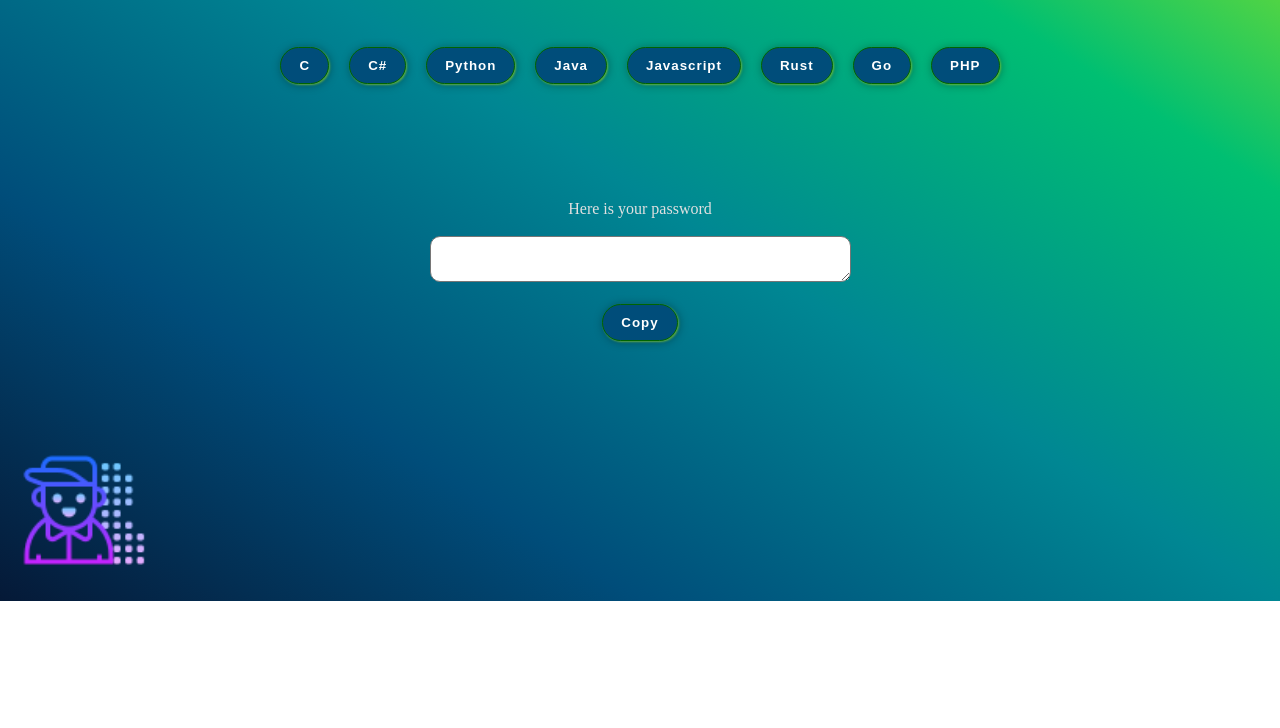
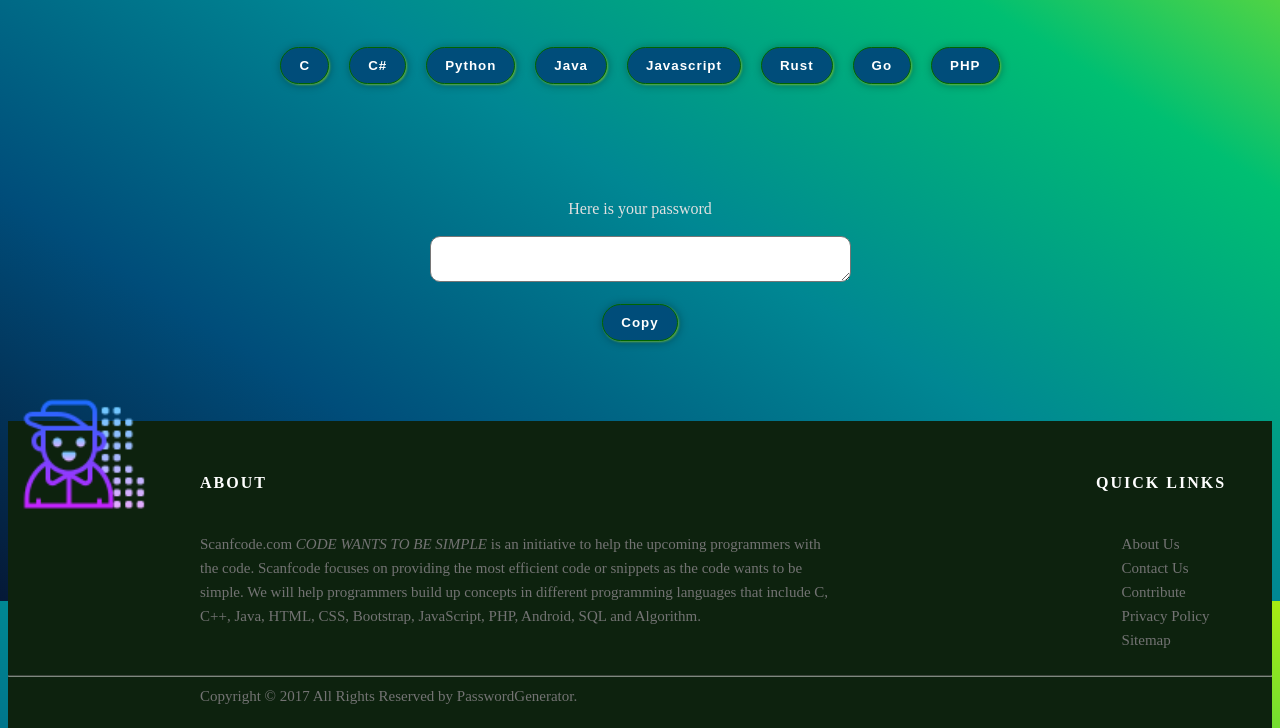
Before and after one commit to this8/password-generators, a plain HTML site: page index.html in a window 1280 px wide. Shown: the part 215-943 px from the top of the page. Before the commit the page ends 816 px from the top, so only its background shows below. Drawn offline with Linux system fonts and the light colour scheme.

Commit message:
Footer
Add footer and align items

```diff
--- a/index.html
+++ b/index.html
@@ -10,16 +10,133 @@
             background-image: linear-gradient(to right top, #051937, #004d7a, #008793, #00bf72, #a8eb12);
             height: 100vh;
         }
+
+        .row{
+            display: flex;
+        }
+
+        .about{
+            width: 50vw;
+            padding-left: 15vw;
+            padding-right: 20vw;
+        }
+        .quicklinks a{
+            text-decoration: none;
+            background-color: rgba(165, 42, 42, 0);
+            margin-left: 2vw;
+            padding: 0;
+            line-height: 20px;
+        }
+
+
+        .copyright-text{
+            padding-left: 15vw;
+        }
+
+        .copyright-text a{
+            padding: 0%;
+            background-color: #004d7a00;
+        }
+
+
+        .site-footer
+        {
+            position: relative;
+            bottom: 0;
+            z-index: -1;
+            top: 10vh;
+          background-color:#0d220e;
+          padding:45px 0 20px;
+          font-size:15px;
+          line-height:24px;
+          color:#737373;
+        }
+        .site-footer hr
+        {
+          border-top-color:#bbb;
+          opacity:0.5
+        }
+        .site-footer hr.small
+        {
+          margin:20px 0
+        }
+        .site-footer h6
+        {
+          color:#fff;
+          font-size:16px;
+          text-transform:uppercase;
+          margin-top:5px;
+          letter-spacing:2px
+        }
+        .site-footer a
+        {
+          color:#737373;
+        }
+        .site-footer a:hover
+        {
+          color:#3366cc;
+          text-decoration:none;
+        }
+        .footer-links
+        {
+          padding-left:0;
+          list-style:none
+        }
+        .footer-links li
+        {
+          display:block
+        }
+        .footer-links a
+        {
+          color:#737373
+        }
+        .footer-links a:active,.footer-links a:focus,.footer-links a:hover
+        {
+          color:#3366cc;
+          text-decoration:none;
+        }
+        .footer-links.inline li
+        {
+          display:inline-block
+        }
+
+        .copyright-text
+        {
+          margin:0
+        }
+        @media (max-width:991px)
+        {
+          .site-footer [class^=col-]
+          {
+            margin-bottom:30px
+          }
+        }
+        @media (max-width:767px)
+        {
+          .site-footer
+          {
+            padding-bottom:0
+          }
+          .site-footer .copyright-text,.site-footer .social-icons
+          {
+            text-align:center
+          }
+        }
+
+        @media (max-width:767px)
+        {
+          .social-icons li.title
+          {
+            display:block;
+            margin-right:0;
+            font-weight:600
+          }
+        }
+
         h1{
             text-align: center;
             color: white;
             text-shadow: 1px 1px 1px rgb(255, 0, 0), 3px 3px 5px blue;
-        }
-        img{
-            position: absolute;
-            bottom: 0;
-            height: 150px;
-
         }
 
 
@@ -91,9 +208,10 @@
             box-shadow: 1px 1px 10px rgba(0, 0, 0, 0.438);
         }
 
-        .navbar .logo {
-            cursor: pointer;
-            font-family: Lacquer;
+        .navbar .logo img{
+            width: 70px;
+            margin-top: 1vh;
+
         }
 
 
@@ -132,7 +250,16 @@
             transform: scale(1.1);
             transition: 0.5s ease-out;
             color: rgb(0, 0, 0);
-            background: rgb(168,235,18); }
+            background: rgb(168,235,18);
+        }
+
+
+
+
+
+
+
+
 
 
 
@@ -143,7 +270,7 @@
     <div class="navbar">
 
         <div class="logo">
-            <h2>Logo</h2>
+            <h2><img src="img/Logo.png" alt=""></h2>
         </div>
 
 
@@ -158,7 +285,7 @@
     <br>
     <br>
     <h1>Password Genarator</h1>
-    <img src="img/icons8-digital-buddies-96.png" alt="">
+    <img style="position: absolute; bottom: 7vh;height: 150px;" src="img/icons8-digital-buddies-96.png" alt="">
 
 
     <div class="categorize">
@@ -182,6 +309,40 @@
         <br><br>
         <button>Copy</button>
     </div>
+
+
+    <!-- Site footer -->
+    <footer class="site-footer">
+        <div class="container">
+          <div class="row">
+            <div class="about">
+              <h6>About</h6>
+              <p class="text-justify">Scanfcode.com <i>CODE WANTS TO BE SIMPLE </i> is an initiative  to help the upcoming programmers with the code. Scanfcode focuses on providing the most efficient code or snippets as the code wants to be simple. We will help programmers build up concepts in different programming languages that include C, C++, Java, HTML, CSS, Bootstrap, JavaScript, PHP, Android, SQL and Algorithm.</p>
+            </div>
+
+            <div class="quicklinks">
+              <h6>Quick Links</h6>
+              <ul class="footer-links">
+                <li><a href="">About Us</a></li>
+                <li><a href="">Contact Us</a></li>
+                <li><a href="">Contribute</a></li>
+                <li><a href="">Privacy Policy</a></li>
+                <li><a href="">Sitemap</a></li>
+              </ul>
+            </div>
+          </div>
+          <hr>
+        </div>
+        <div class="container">
+          <div class="row">
+            <div class="col-md-8 col-sm-6 col-xs-12">
+              <p class="copyright-text">Copyright &copy; 2017 All Rights Reserved by
+                <a href="index.html">PasswordGenerator</a>.
+              </p>
+            </div>
+          </div>
+        </div>
+    </footer>
 
 
 
```
Also changed, not shown: img/Logo.png (added).
